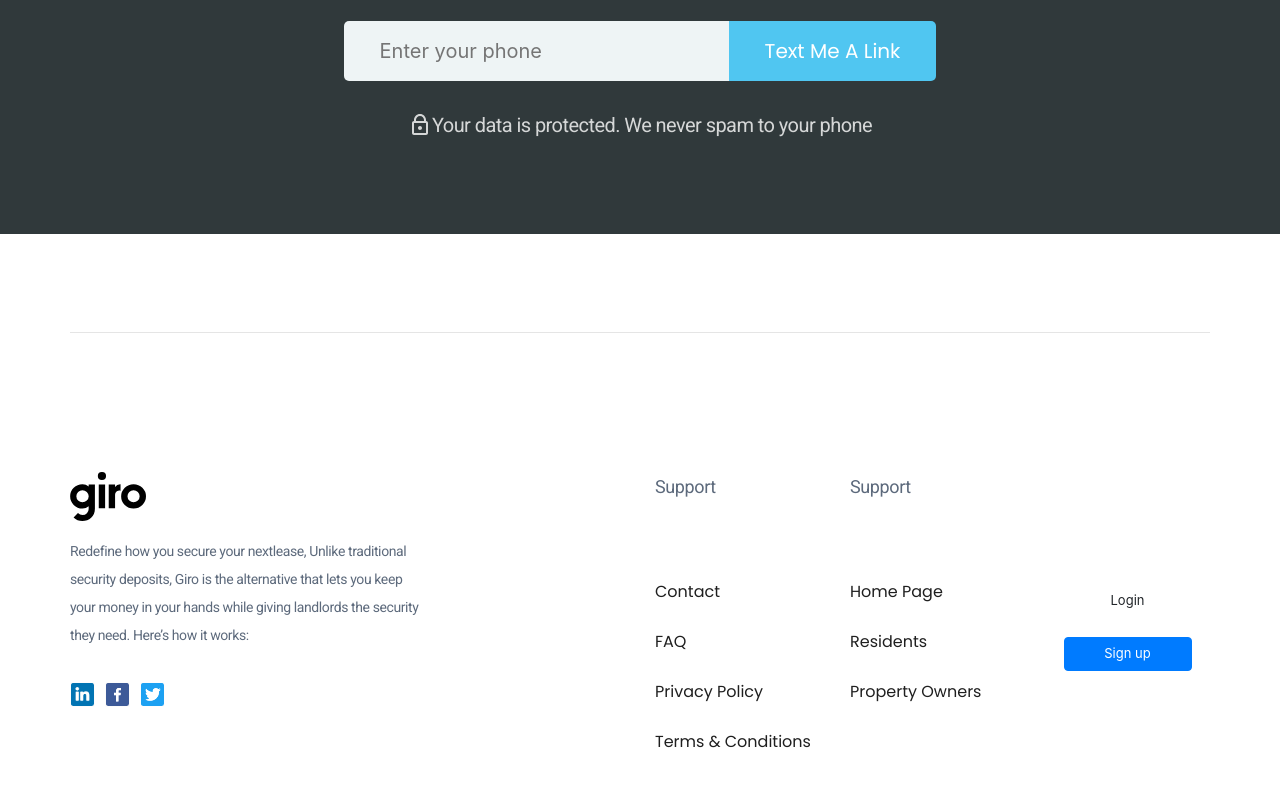
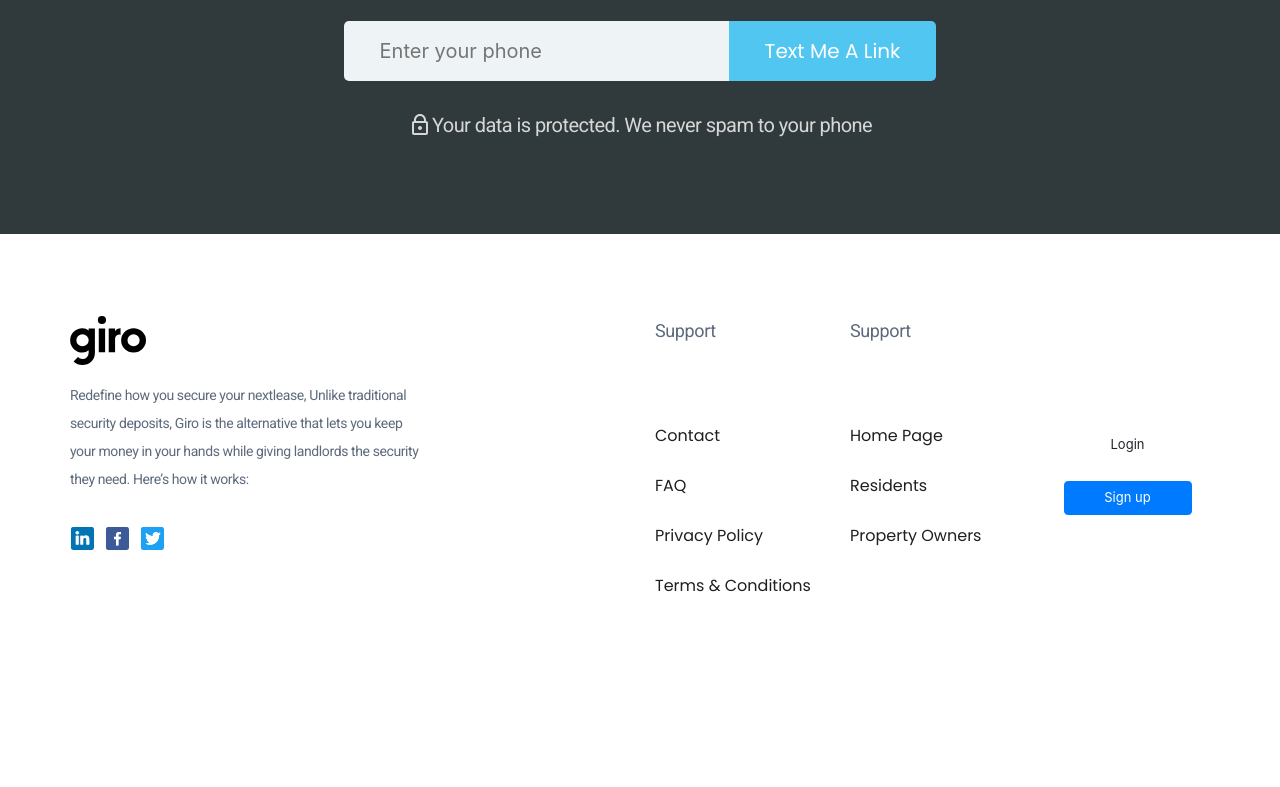
Before and after one commit to maksym1015/giro-gatsby-website, a Gatsby site: page / in a window 1280 px wide. Shown: the part 4092-4879 px from the top of the page. After the commit the page ends 4819 px from the top, so only its background shows below. Built offline with nearby package versions, Linux system fonts and the light colour scheme; Gatsby itself is replaced by a stand-in of ours.

Commit message:
remove line

```diff
--- a/src/assets/scss/layout/_footer.scss
+++ b/src/assets/scss/layout/_footer.scss
@@ -1,9 +1,6 @@
 // Footer styles
 footer {
   padding: 82px 0 100px !important;
-  .row {
-    padding-top: 123px;
-  }
   .social-links {
     padding-top: 15px;
     a {
--- a/src/components/layout/footer.jsx
+++ b/src/components/layout/footer.jsx
@@ -7,7 +7,6 @@ import twitter from "../../assets/images/twitter.png"
 export default function Footer() {
   return (
     <footer className="container">
-      <hr />
       <div className="row">
         <div className="col-md-4">
           <a href="/">
```
